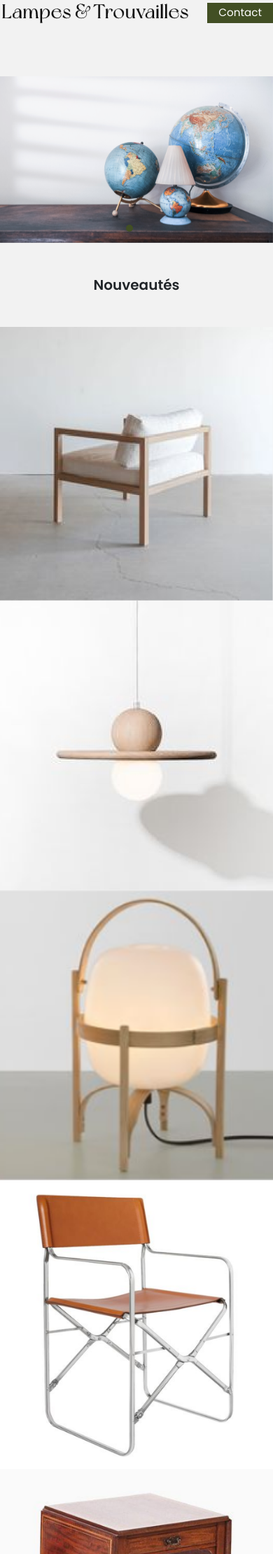
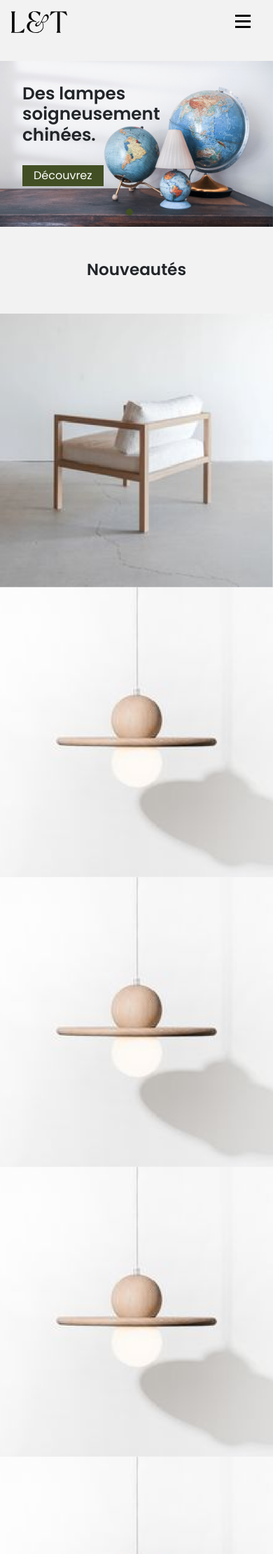
Before and after one commit to SarahRubio/lampes-trouvailles, a Django app: page / in a window 390 px wide; the page is wider, and only the part inside the window is pictured. Shown: the top 2220 px of that part at 70% size. Run offline with Django 3.2, Linux system fonts and the light colour scheme; some libraries are stand-ins or nearby versions.

Commit message:
fix mobile version

```diff
--- a/src/static/css/style.css
+++ b/src/static/css/style.css
@@ -9,6 +9,18 @@ body {
 header a {
     color: #000 !important;
     font-size: 0.95rem;
+}
+
+#logo-desktop {
+    width: 17rem;
+}
+
+#mobile-header {
+    display: none;
+}
+
+#menu {
+    display: none;
 }
 
 nav a {
@@ -225,6 +237,155 @@ footer {
     object-fit: cover;
 }
 
+/* MENU MOBILE */
+
+/* ******** MENU MOBILE ***********/
+
+@keyframes span1 {
+    0% {
+        top: 0%;
+        transform-origin: 50% 50%;
+    }
+
+    50% {
+        top: 50%;
+        transform: rotate(0deg) translateY(-50%);
+    }
+
+    100% {
+        top: 50%;
+        transform: rotate(45deg) translateY(-50%);
+    }
+}
+
+@keyframes span2 {
+    0% {
+        opacity: 1;
+    }
+
+    45% {
+        opacity: 1;
+    }
+
+    65% {
+        opacity: 0;
+    }
+
+    100% {
+        opacity: 0;
+    }
+}
+
+@keyframes span3 {
+    0% {
+        bottom: 0%;
+        transform-origin: 50% 50%;
+    }
+
+    45% {
+        bottom: 50%;
+        transform: rotate(0deg) translateY(50%);
+    }
+
+    100% {
+        bottom: 50%;
+        transform: rotate(-45deg) translateY(50%);
+    }
+}
+
+#togglemenu {
+    display: none;
+}
+
+@media screen and (max-width: 800px) {
+
+    #mobile-header {
+        display: block;
+    }
+
+    #desktop-header {
+        display: none !important;
+    }
+
+    #menu {
+        display: none;
+    }
+
+    #menu a {
+        padding: 1rem;
+        text-align: center;
+        width: 100%;
+        display: block;
+    }
+
+    .menuopen #menu {
+        display: block;
+    }
+
+    #togglemenu {
+        display: flex;
+        flex-direction: column;
+        align-items: flex-end;
+        margin-right: 1rem;
+        cursor: pointer;
+        color: rgb(255 255 255 / 82%) !important;
+        font-size: 0.8em;
+    }
+}
+
+#togglemenu>span {
+    display: inline-block;
+    margin-left: 0.4rem;
+    width: 1.4rem;
+    height: 1.2rem;
+    position: relative;
+    vertical-align: top;
+    position: relative;
+    bottom: 1px;
+}
+
+#togglemenu>span>span {
+    display: block;
+    position: absolute;
+    width: 100%;
+    height: 3px;
+    background: #000;
+}
+
+#togglemenu>span>span:nth-child(1) {
+    top: 0;
+    transform-origin: 50% 0%;
+}
+
+#togglemenu>span>span:nth-child(2) {
+    top: 50%;
+    margin-top: -1px;
+}
+
+#togglemenu>span>span:nth-child(3) {
+    bottom: 0;
+    transform-origin: 50% 100%;
+}
+
+.menuopen #togglemenu>span>span:nth-child(1) {
+    animation: span1 0.25s;
+    animation-iteration-count: 1;
+    animation-fill-mode: forwards;
+}
+
+.menuopen #togglemenu>span>span:nth-child(2) {
+    animation: span2 0.25s;
+    animation-iteration-count: 1;
+    animation-fill-mode: forwards;
+}
+
+.menuopen #togglemenu>span>span:nth-child(3) {
+    animation: span3 0.25s;
+    animation-iteration-count: 1;
+    animation-fill-mode: forwards;
+}
+
+
 /* RESPONSIVE MOBILE */
 
 @media screen and (max-width: 400px) {
@@ -232,7 +393,38 @@ footer {
         padding: 0 !important;
     }
 
+    footer > div {
+        padding-left: 2rem !important;
+    }
+
     #nav-desktop {
-        display: none;
+        display: none !important;
+    }
+
+    #logo-mobile {
+        width: 5rem;
+    }
+
+    #banner-text {
+        top:2rem;
+        left:2rem;
+    }
+
+    #result-banner {
+        text-align: center;
+    }
+
+    #page-title {
+        padding-bottom: 0rem !important;
+        margin-top: 1rem !important;
+    }
+
+    #about-img {
+        height: 100%;
+    }
+
+    #how-container {
+        margin-bottom: 0 !important;
+        padding-bottom: 0 !important;
     }
 }
--- a/src/templates/footer.html
+++ b/src/templates/footer.html
@@ -1,18 +1,18 @@
-<footer class="py-5 border-top--black">
+<footer class="py-5 border-top--black container px-0">
     <div class="row justify-content-start">
-        <div class="col-xs-12 col-md-3">
+        <div class="col-12 col-md-3">
             <p class="semi-bold">Nos produits & services</p>
             <p><a href="{% url 'light-list' %}" class="text-reset">Lampes</a></p>
             <p><a href="{% url 'furniture-list' %}" class="text-reset">Mobilier</a></p>
             <p><a href="{% url 'finding-list' %}" class="text-reset">Trouvailles</a></p>
         </div>
-        <div class="col-xs-12 col-md-3">
+        <div class="col-12 col-md-3">
             <p class="semi-bold">À propos</p>
             <p><a href="{% url 'about' %}" class="text-reset">Notre histoire</a></p>
             <p><a href="{% url 'contact' %}" class="text-reset">Nous contacter</a></p>
-            <p><a href="#" class="text-reset">Mentions légales</a></p>
+            <p><a href="{% url 'legal-mentions' %}" class="text-reset">Mentions légales</a></p>
         </div>
-        <div class="col-xs-12 col-md-3">
+        <div class="col-12 col-md-3">
             <p class="semi-bold">Notre fonctionnement</p>
             <p><a href="{% url 'how' %}" class="text-reset">Paiement</a></p>
             <p><a href="{% url 'how' %}" class="text-reset">Livraisons et retraits</a></p>
--- a/src/templates/header.html
+++ b/src/templates/header.html
@@ -1,7 +1,7 @@
-<header>
-    <div class="d-flex justify-content-between align-items-center mb-5">
+<header class="container px-0">
+    <div class="d-flex justify-content-between align-items-center mb-5" id="desktop-header">
         <a href="{% url 'home' %}">
-            <img src="/static/images/logo-big.png" alt="">
+            <img src="/static/images/logo.svg" alt="" id="logo-desktop">
         </a>
         <nav class="px-5" id="nav-desktop">
             <a href="{% url 'light-list' %}">Lampes</a>
@@ -12,4 +12,26 @@
         </nav>
         <a href="{% url 'contact' %}" class="green-btn">Contact</a>
     </div>
+    <div id="mobile-header">
+        <div class="d-flex justify-content-between align-items-center my-3 mx-3">
+            <a href="{% url 'home' %}">
+                <img src="/static/images/logo_mobile.svg" alt="" id="logo-mobile">
+            </a>
+            <a id="togglemenu" onclick="document.body.classList.toggle('menuopen');">
+                <span>
+                    <span></span>
+                    <span></span>
+                    <span></span>
+                </span>
+            </a>
+        </div>
+    </div>
+    <nav class="px-5 my-5" id="menu">
+        <a href="{% url 'light-list' %}">Lampes</a>
+        <a href="{% url 'furniture-list' %}">Mobilier</a>
+        <a href="{% url 'finding-list' %}">Trouvailles</a>
+        <a href="{% url 'about' %}">À propos</a>
+        <a href="{% url 'how' %}">Notre fonctionnement</a>
+        <a href="{% url 'contact' %}">Contact</a>
+    </nav>
 </header>
--- a/src/templates/home/home.html
+++ b/src/templates/home/home.html
@@ -6,8 +6,9 @@
 
 {% block main %}
 
-<main class="py-4">
+<main class="pt-4 pb-5">
 
+    <div class="container px-0">
         <div id="banner" class="carousel slide" data-ride="carousel">
             <ol class="carousel-indicators">
               <li data-target="#banner" data-slide-to="0" class="active"></li>
@@ -38,43 +39,56 @@
               </div>
             </div>
         </div>
+    </div>
 
-    <h2 class="text-center h5 my-5 semi-bold">Nouveautés</h2>
+    <h2 class="text-center h3 my-5 semi-bold">Nouveautés</h2>
     <div class="container">
-        <div class="row">
-            <img src="static/images/fauteuil.png" alt="" class="col col-md-6 p-0">
-            <div class="col-md-6 p-0">
-                <div class="row">
-                    <img src="static/images/lampe1.png" alt="" class="col-md-6 p-0">
-                    <img src="static/images/lampe2.png" alt="" class="col-md-6 p-0">
-                    <img src="static/images/siege.png" alt="" class="col-md-6 p-0">
-                    <img src="static/images/commode.png" alt="" class="col-md-6 p-0">
+        <div class="d-flex row">
+            <div class="col-xs-12 col-md-6 p-0">
+                <img src="static/images/fauteuil.png" alt="" width="100%">
+            </div>
+            <div class="col-xs-12 col-md-6 p-0">
+                <div class="d-flex row">
+                    <div class="col-xs-12 col-md-6 px-0">
+                        <img src="static/images/lampe1.png" alt="" width="100%">
+                    </div>
+                    <div class="col-xs-12 col-md-6 px-0">
+                        <img src="static/images/lampe1.png" alt="" width="100%">
+                    </div>
+                    <div class="col-xs-12 col-md-6 px-0">
+                        <img src="static/images/lampe1.png" alt="" width="100%">
+                    </div>
+                    <div class="col-xs-12 col-md-6 px-0">
+                        <img src="static/images/lampe1.png" alt="" width="100%">
+                    </div>
                 </div>
             </div>
         </div>
     </div>
 
-    <h2 class="text-center h5 my-5 semi-bold">Notre fonctionnement</h2>
-    <div class="d-flex justify-content-between align-items-center" id="steps">
-        <div class="mx-2 p-5 bg-green font-white">
+    <h2 class="text-center h3 my-5 semi-bold">Notre fonctionnement</h2>
+    <div class="container">
+        <div class="d-flex row justify-content-between pb-3" id="steps">
+            <div class="p-5 bg-green font-white col-md-4 col-xs-12">
                 <h3 class="h5 mb-5 semi-bold">Étape 1</h3>
                 <p class="mb-5">Chinez votre pièce favorite parmis lampes, mobiliers et trouvailles sur notre site.</p>
                 <p class="mt-5 pt-4"><a class="text-reset semi-bold" href="#">Chinez avec nous <i class="ri-arrow-right-line ri-xl"></i></a></p>
             </div>
-        <div class="mx-2 p-5 bg-white">
+            <div class="p-5 bg-white col-md-4 col-xs-12">
                 <h3 class="h5 mb-5 semi-bold">Étape 2</h3>
                 <p class="mb-5">Contactez nous pour effectuer un paiement sécurisé ou faire une offre raisonnable.</p>
                 <p class="mt-5 pt-4"><a class="text-reset semi-bold" href="#">En savoir plus <i class="ri-arrow-right-line ri-xl"></i></a></p>
             </div>
-        <div class="mx-2 p-5 bg-green font-white">
+            <div class="p-5 bg-green font-white col-md-4 col-xs-12">
                 <h3 class="h5 mb-5 semi-bold">Étape 3</h3>
                 <p class="mb-5">Organisons ensemble l'envoi ou la collecte de votre produit en toute sécurité</p>
                 <p class="mt-5 pt-4"><a class="text-reset semi-bold" href="#">Plus de détails <i class="ri-arrow-right-line ri-xl"></i></a></p>
             </div>
         </div>
+    </div>
 
-    <h2 class="text-center h5 my-5 semi-bold">Notre histoire</h2>
-    <div id="history">
+    <h2 class="text-center h3 my-5 semi-bold">Notre histoire</h2>
+    <div id="history" class="container px-0">
         <div>
             <p class="text-center px-5 font-size--s">Lampes & Trouvailles est une petite entreprise familiale née d'une passion pour tous ces objets du quotidien. Au cours de ces 20 dernières années, nous avons accumulé lampes, mobilier, trouvailles, au départ pour notre plaisir et aujourd'hui par envie de partager cette passion avec nos acheteurs [...]</p>
             <p class=" text-center mt-5"><a class="text-reset semi-bold" href="{% url 'about' %}">En savoir plus <i class="ri-arrow-right-line ri-xl"></i></a></p>
```
Also changed, not shown: src/templates/home/about.html (+18 -12 lines), src/templates/home/contact.html (+5 -5 lines), src/templates/home/how.html (+18 -16 lines), src/templates/home/legal_mentions.html (+7 -6 lines), src/templates/lights/lights_list.html (+16 -14 lines), src/static/images/logo.svg (added), src/static/images/logo_mobile.svg (added). Lines whose indentation alone changed are shown as unchanged.
